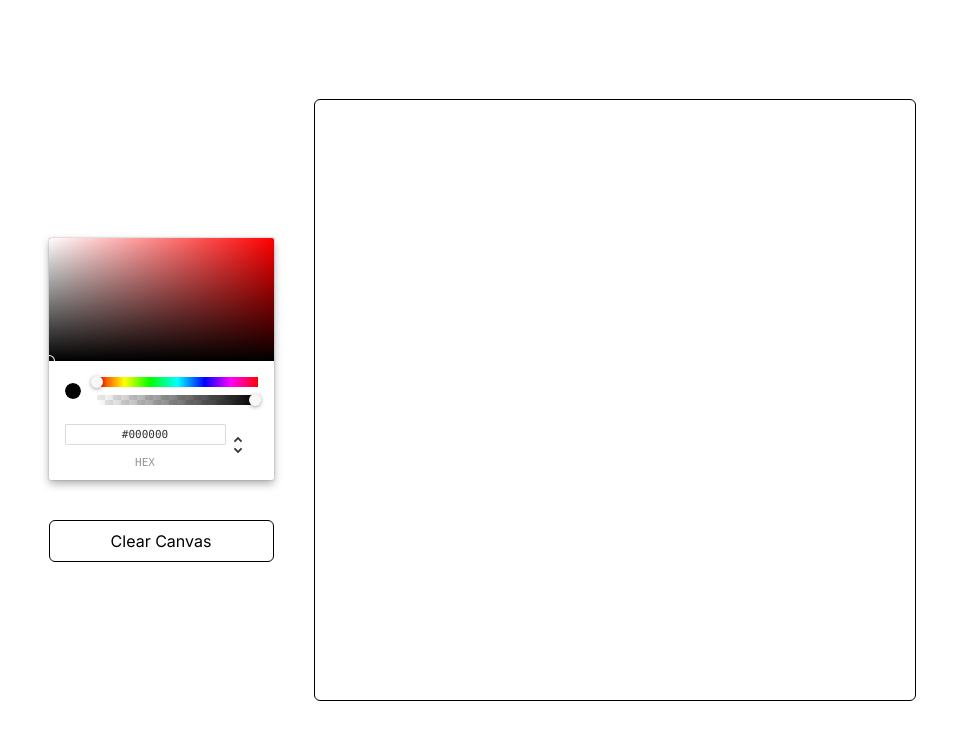
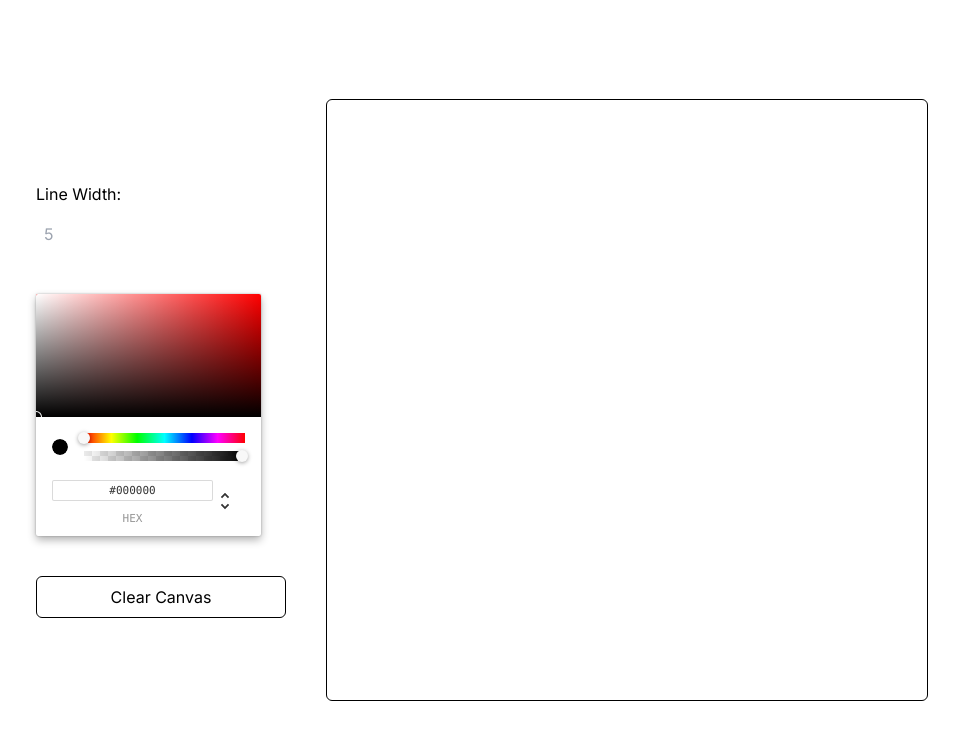
Before and after one commit to tekno-on-git/draw-a-bit, a Next.js app: page / in a window 1280 px wide. Shown: the top 740 px of the page, without its empty margins (158-1117 px from the left). Built offline with nearby package versions, Linux system fonts and the light colour scheme.

Commit message:
🔨: feat() line width

```diff
--- a/app/page.tsx
+++ b/app/page.tsx
@@ -6,12 +6,13 @@ import { ChromePicker } from 'react-color';
 
 export default function Home() {
   const [color, setColor] = useState<string>('#000');
+  const [lineWidth, setLineWidth] = useState<number>(5);
   const { canvasRef, onMouseDown, clear } = useDraw(drawLine);
 
   function drawLine({ prevPoint, currentPoint, ctx }: Draw) {
     const { x: currX, y: currY } = currentPoint;
     const lineColor = color;
-    const linewidth = 5;
+    const linewidth = lineWidth;
 
     let startPoint = prevPoint ?? currentPoint;
     ctx.beginPath();
@@ -30,6 +31,15 @@ export default function Home() {
   return (
     <div className="w-screen h-screen bg-white flex justify-center items-center">
       <div className="flex flex-col gap-10 pr-10">
+        <div className="flex flex-col gap-2">
+          <label htmlFor="number">Line Width: </label>
+          <input
+            type="number"
+            placeholder="5"
+            className="p-2 rounded-md border-black"
+            onChange={(e) => setLineWidth(parseInt(e.target.value))}
+          />
+        </div>
         <ChromePicker color={color} onChange={(e) => setColor(e.hex)} />
         <button
           type="button"
```
